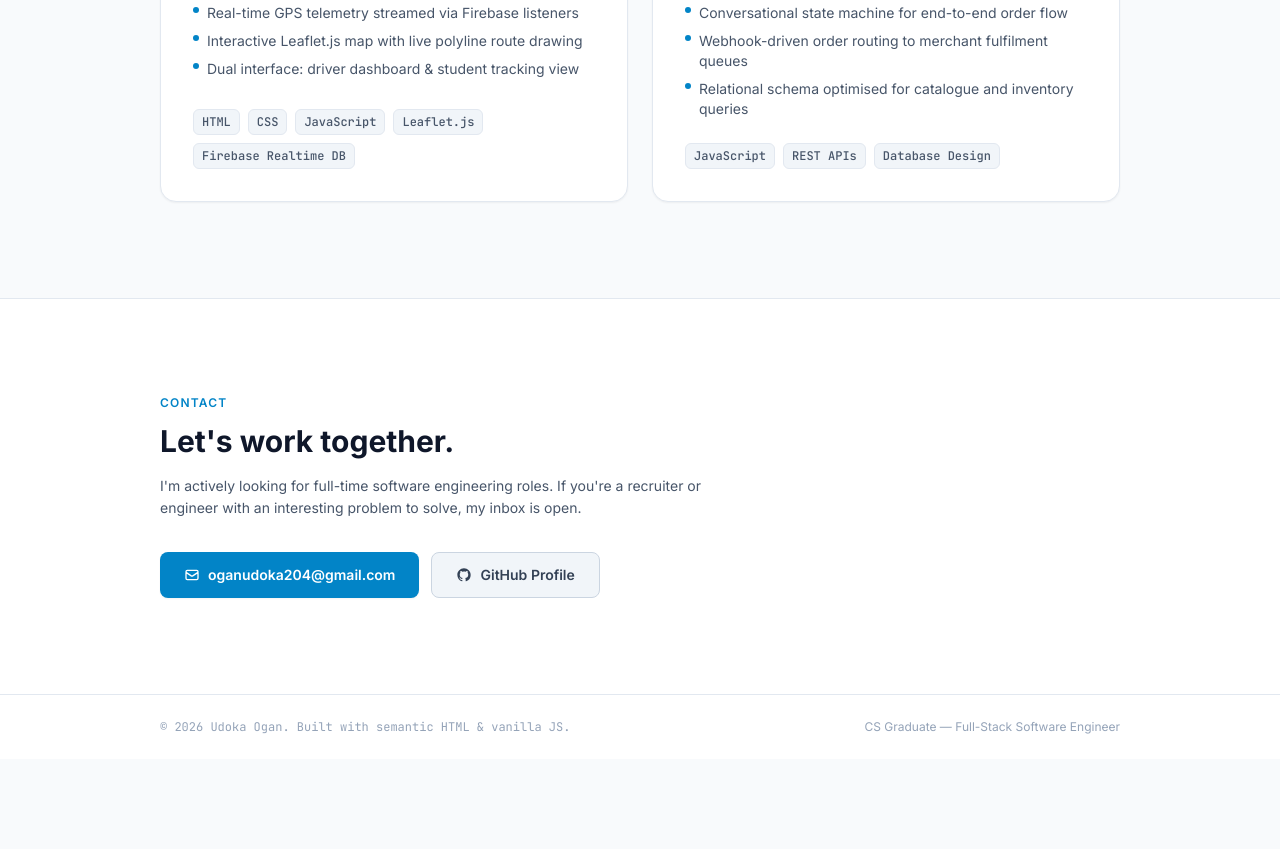
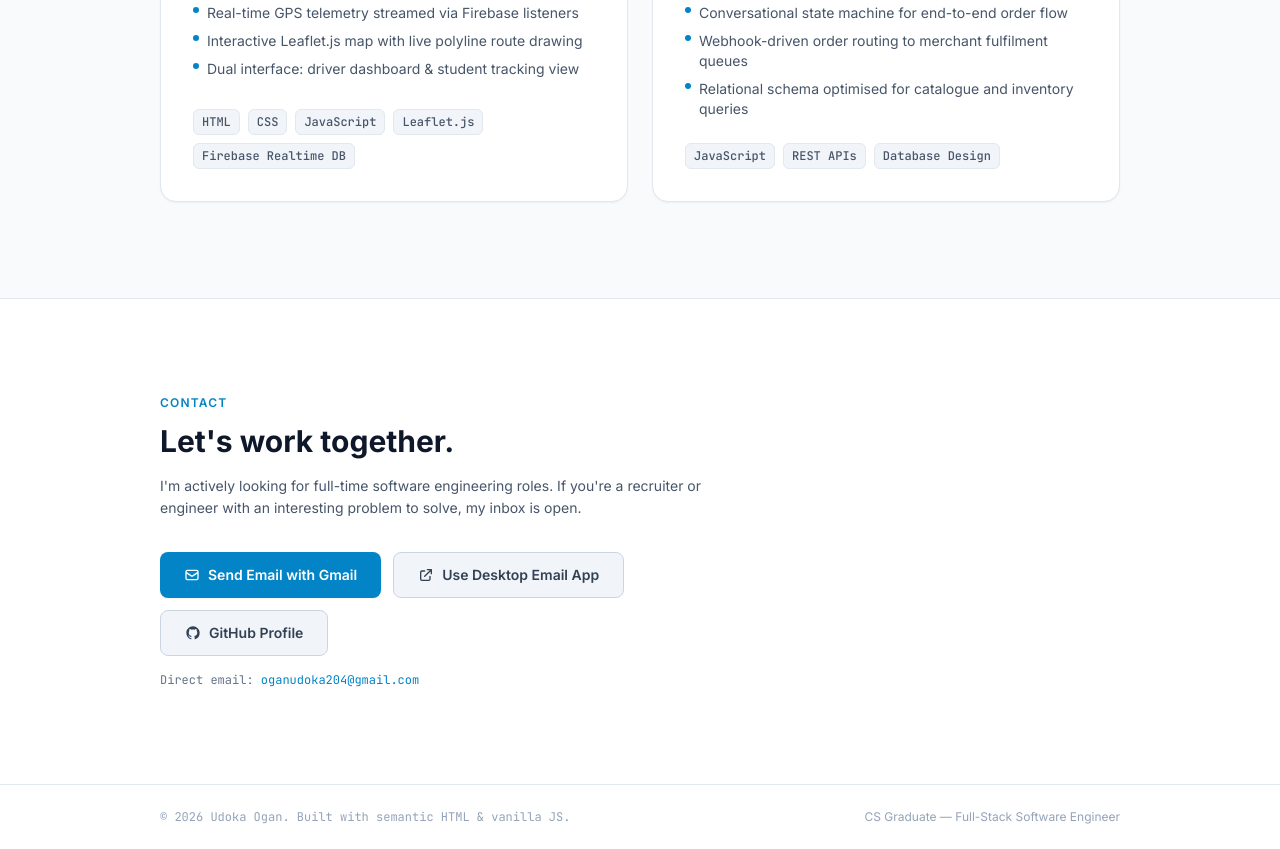
Before and after one commit to Oganudoka/portfolio, a plain HTML site: page index.html in a window 1280 px wide. Shown: the part 1577-2426 px from the top of the page. Before the commit the page ends 2336 px from the top, so only its background shows below. Drawn offline with nearby package versions, Linux system fonts and the light colour scheme.

Commit message:
Update portfolio

```diff
--- a/app.js
+++ b/app.js
@@ -101,8 +101,86 @@ function renderProjects(containerId) {
   console.log("[renderProjects] Done. All cards injected into #" + containerId);
 }
 
+// ─── CONTACT SECTION ADAPTATION ──────────────────────────────────────────────
+
+const CONTACT_EMAIL = "oganudoka204@gmail.com";
+const GMAIL_COMPOSE_URL = `https://mail.google.com/mail/?view=cm&fs=1&to=${encodeURIComponent(CONTACT_EMAIL)}`;
+const MAILTO_URL = `mailto:${CONTACT_EMAIL}`;
+
+const MAIL_ICON_SVG = `<svg xmlns="http://www.w3.org/2000/svg" class="w-4 h-4 flex-shrink-0" fill="none" viewBox="0 0 24 24" stroke="currentColor" stroke-width="2" aria-hidden="true"><path stroke-linecap="round" stroke-linejoin="round" d="M3 8l7.89 5.26a2 2 0 002.22 0L21 8M5 19h14a2 2 0 002-2V7a2 2 0 00-2-2H5a2 2 0 00-2 2v10a2 2 0 002 2z" /></svg>`;
+
+const EXTERNAL_ICON_SVG = `<svg xmlns="http://www.w3.org/2000/svg" class="w-4 h-4 flex-shrink-0" fill="none" viewBox="0 0 24 24" stroke="currentColor" stroke-width="2" aria-hidden="true"><path stroke-linecap="round" stroke-linejoin="round" d="M10 6H6a2 2 0 00-2 2v10a2 2 0 002 2h10a2 2 0 002-2v-4M14 4h6m0 0v6m0-6L10 14" /></svg>`;
+
+/**
+ * Detects whether the visitor is using a mobile phone.
+ * Combines User-Agent sniffing, navigator.userAgentData, and coarse pointer / narrow viewport heuristics.
+ * @returns {boolean}
+ */
+function isMobilePhone() {
+  const userAgent = navigator.userAgent || navigator.vendor || window.opera || "";
+  const mobileRegex = /Android|webOS|iPhone|iPod|BlackBerry|IEMobile|Opera Mini/i;
+  const isMobileUA = mobileRegex.test(userAgent);
+  const isMobileClientHint = Boolean(navigator.userAgentData && navigator.userAgentData.mobile);
+  const hasCoarsePointer = Boolean(window.matchMedia && window.matchMedia("(pointer: coarse)").matches);
+  const isSmallScreen = Boolean(window.matchMedia && window.matchMedia("(max-width: 768px)").matches);
+
+  return isMobileUA || isMobileClientHint || (hasCoarsePointer && isSmallScreen);
+}
+
+/**
+ * Updates contact section buttons depending on mobile phone vs. desktop/laptop environment.
+ */
+function updateContactEmailButtons() {
+  const primaryBtn = document.getElementById("contact-primary-email");
+  const secondaryBtn = document.getElementById("contact-secondary-email");
+
+  if (!primaryBtn || !secondaryBtn) return;
+
+  const isMobile = isMobilePhone();
+
+  if (isMobile) {
+    // Mobile phones:
+    // Primary: "Open Email App" -> mailto link
+    // Secondary: "Use Gmail in Browser" -> Gmail web compose
+    primaryBtn.href = MAILTO_URL;
+    primaryBtn.removeAttribute("target");
+    primaryBtn.removeAttribute("rel");
+    primaryBtn.setAttribute("aria-label", "Open Email App with oganudoka204@gmail.com");
+    primaryBtn.innerHTML = `${MAIL_ICON_SVG}<span>Open Email App</span>`;
+
+    secondaryBtn.href = GMAIL_COMPOSE_URL;
+    secondaryBtn.target = "_blank";
+    secondaryBtn.rel = "noopener noreferrer";
+    secondaryBtn.setAttribute("aria-label", "Use Gmail in Browser to email oganudoka204@gmail.com");
+    secondaryBtn.innerHTML = `${EXTERNAL_ICON_SVG}<span>Use Gmail in Browser</span>`;
+  } else {
+    // Desktop / laptops:
+    // Primary: "Send Email with Gmail" -> Gmail web compose
+    // Secondary: "Use Desktop Email App" -> mailto link
+    primaryBtn.href = GMAIL_COMPOSE_URL;
+    primaryBtn.target = "_blank";
+    primaryBtn.rel = "noopener noreferrer";
+    primaryBtn.setAttribute("aria-label", "Send Email with Gmail to oganudoka204@gmail.com");
+    primaryBtn.innerHTML = `${MAIL_ICON_SVG}<span>Send Email with Gmail</span>`;
+
+    secondaryBtn.href = MAILTO_URL;
+    secondaryBtn.removeAttribute("target");
+    secondaryBtn.removeAttribute("rel");
+    secondaryBtn.setAttribute("aria-label", "Use Desktop Email App to email oganudoka204@gmail.com");
+    secondaryBtn.innerHTML = `${EXTERNAL_ICON_SVG}<span>Use Desktop Email App</span>`;
+  }
+}
+
 // ─── INIT ────────────────────────────────────────────────────────────────────
 
 document.addEventListener("DOMContentLoaded", () => {
   renderProjects("projects-grid");
+  updateContactEmailButtons();
+
+  // Listen for window resize or viewport changes to adapt dynamically if device mode changes
+  window.addEventListener("resize", updateContactEmailButtons);
+  if (window.matchMedia) {
+    window.matchMedia("(max-width: 768px)").addEventListener("change", updateContactEmailButtons);
+    window.matchMedia("(pointer: coarse)").addEventListener("change", updateContactEmailButtons);
+  }
 });
--- a/index.html
+++ b/index.html
@@ -268,21 +268,36 @@
             or engineer with an interesting problem to solve, my inbox is open.
           </p>
 
-          <div class="flex flex-col sm:flex-row gap-3">
-            <a id="contact-email-link"
+          <div class="flex flex-col sm:flex-row flex-wrap gap-3">
+            <!-- Primary email action (adapted via JS for desktop vs mobile) -->
+            <a id="contact-primary-email"
               href="https://mail.google.com/mail/?view=cm&fs=1&to=oganudoka204@gmail.com"
               target="_blank" rel="noopener noreferrer"
-              class="inline-flex items-center justify-center gap-2 text-sm font-semibold text-white bg-sky-600 hover:bg-sky-700 px-6 py-3 rounded-lg transition-colors duration-200 shadow-sm">
-              <svg xmlns="http://www.w3.org/2000/svg" class="w-4 h-4" fill="none" viewBox="0 0 24 24"
+              class="inline-flex items-center justify-center gap-2 text-sm font-semibold text-white bg-sky-600 hover:bg-sky-700 px-6 py-3 rounded-lg transition-colors duration-200 shadow-sm focus:outline-none focus:ring-2 focus:ring-sky-500 focus:ring-offset-2 min-h-[44px]">
+              <svg id="contact-primary-icon" xmlns="http://www.w3.org/2000/svg" class="w-4 h-4 flex-shrink-0" fill="none" viewBox="0 0 24 24"
                 stroke="currentColor" stroke-width="2" aria-hidden="true">
                 <path stroke-linecap="round" stroke-linejoin="round"
                   d="M3 8l7.89 5.26a2 2 0 002.22 0L21 8M5 19h14a2 2 0 002-2V7a2 2 0 00-2-2H5a2 2 0 00-2 2v10a2 2 0 002 2z" />
               </svg>
-              oganudoka204@gmail.com
+              <span id="contact-primary-label">Send Email with Gmail</span>
             </a>
+
+            <!-- Secondary email action (adapted via JS for desktop vs mobile) -->
+            <a id="contact-secondary-email"
+              href="mailto:oganudoka204@gmail.com"
+              class="inline-flex items-center justify-center gap-2 text-sm font-semibold text-slate-700 bg-slate-100 hover:bg-slate-200 border border-slate-300 px-6 py-3 rounded-lg transition-colors duration-200 focus:outline-none focus:ring-2 focus:ring-slate-400 focus:ring-offset-2 min-h-[44px]">
+              <svg id="contact-secondary-icon" xmlns="http://www.w3.org/2000/svg" class="w-4 h-4 flex-shrink-0" fill="none" viewBox="0 0 24 24"
+                stroke="currentColor" stroke-width="2" aria-hidden="true">
+                <path stroke-linecap="round" stroke-linejoin="round"
+                  d="M10 6H6a2 2 0 00-2 2v10a2 2 0 002 2h10a2 2 0 002-2v-4M14 4h6m0 0v6m0-6L10 14" />
+              </svg>
+              <span id="contact-secondary-label">Use Desktop Email App</span>
+            </a>
+
+            <!-- GitHub link (preserved) -->
             <a id="contact-github-link" href="https://github.com/Oganudoka" target="_blank" rel="noopener noreferrer"
-              class="inline-flex items-center justify-center gap-2 text-sm font-semibold text-slate-700 bg-slate-100 hover:bg-slate-200 border border-slate-300 px-6 py-3 rounded-lg transition-colors duration-200">
-              <svg xmlns="http://www.w3.org/2000/svg" class="w-4 h-4" viewBox="0 0 24 24" fill="currentColor"
+              class="inline-flex items-center justify-center gap-2 text-sm font-semibold text-slate-700 bg-slate-100 hover:bg-slate-200 border border-slate-300 px-6 py-3 rounded-lg transition-colors duration-200 focus:outline-none focus:ring-2 focus:ring-slate-400 focus:ring-offset-2 min-h-[44px]">
+              <svg xmlns="http://www.w3.org/2000/svg" class="w-4 h-4 flex-shrink-0" viewBox="0 0 24 24" fill="currentColor"
                 aria-hidden="true">
                 <path fill-rule="evenodd"
                   d="M12 2C6.477 2 2 6.484 2 12.017c0 4.425 2.865 8.18 6.839 9.504.5.092.682-.217.682-.483 0-.237-.008-.868-.013-1.703-2.782.605-3.369-1.343-3.369-1.343-.454-1.158-1.11-1.466-1.11-1.466-.908-.62.069-.608.069-.608 1.003.07 1.531 1.032 1.531 1.032.892 1.53 2.341 1.088 2.91.832.092-.647.35-1.088.636-1.338-2.22-.253-4.555-1.113-4.555-4.951 0-1.093.39-1.988 1.029-2.688-.103-.253-.446-1.272.098-2.65 0 0 .84-.27 2.75 1.026A9.564 9.564 0 0112 6.844c.85.004 1.705.115 2.504.337 1.909-1.296 2.747-1.027 2.747-1.027.546 1.379.202 2.398.1 2.651.64.7 1.028 1.595 1.028 2.688 0 3.848-2.339 4.695-4.566 4.943.359.309.678.92.678 1.855 0 1.338-.012 2.419-.012 2.747 0 .268.18.58.688.482A10.019 10.019 0 0022 12.017C22 6.484 17.522 2 12 2z"
@@ -291,6 +306,10 @@
               GitHub Profile
             </a>
           </div>
+
+          <p class="mt-4 text-xs text-slate-500 font-mono">
+            Direct email: <a href="mailto:oganudoka204@gmail.com" class="text-sky-600 hover:underline">oganudoka204@gmail.com</a>
+          </p>
         </div>
       </div>
     </section>
```
